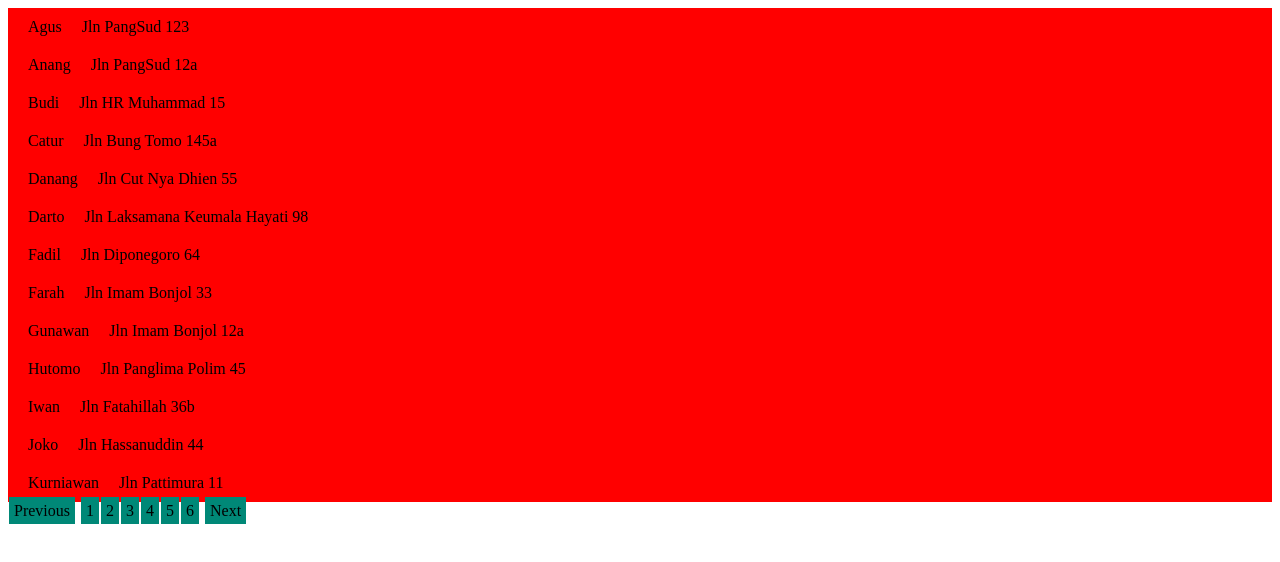
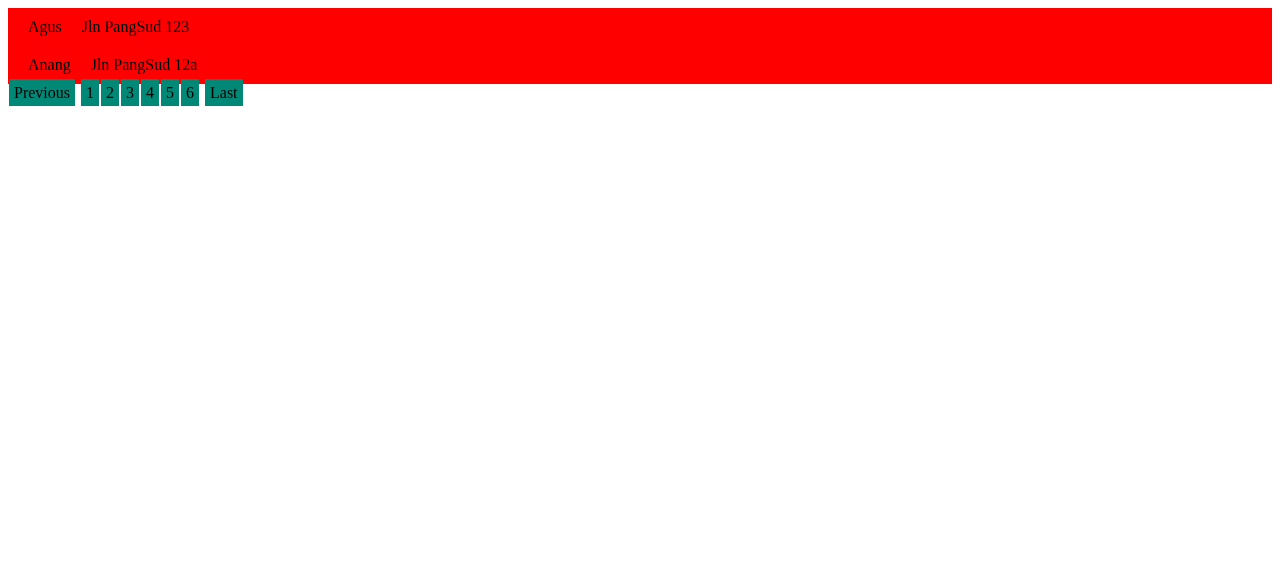
Before and after one commit to pujie/sentot, a plain HTML site: page index.html in a window 1280 px wide. Drawn offline with nearby package versions, Linux system fonts and the light colour scheme.

Commit message:
apply pagination

```diff
--- a/sentot.css
+++ b/sentot.css
@@ -10,7 +10,9 @@
 	border:1px;
 	margin:1px;
 	padding: 5px;
+	cursor:pointer;
 }
 .pagination:hover{
 	background: red;
+	color:yellow;
 }
--- a/sentot.js
+++ b/sentot.js
@@ -2,30 +2,41 @@ $.fn.sentot = function(options){
 	var settings = $.extend({
 		dataSource:[],
 		fields:[],
-		itemPerPage:0,
+		itemPerPage:4,
 		orderBy:"name",
 		orderType:"asc",
 		maxButtonNumber:5
 	},options);
+	$(this).append('<div id="container"></div>');
 	var that = this,
 		obj = jQuery.parseJSON(settings.dataSource),
 		objCount = obj.length,
-		pageAmount=countPages(settings.itemPerPage,objCount);
-	for(x=0;x<obj.length;x++){
-		str='';
-		for(y=0;y<settings.fields.length;y++){
-			str+='<span class="subitem">'+obj[x][settings.fields[y]]+'</span>';
+		pageAmount=countPages(settings.itemPerPage,objCount),
+		populateItems = function(firstItem,itemPerPage){
+			console.log('item populated',firstItem,itemPerPage);
+			for(x=parseInt(firstItem);x<parseInt(itemPerPage)+parseInt(firstItem);x++){
+				str='';
+				for(y=0;y<settings.fields.length;y++){
+					str+='<span class="subitem">'+obj[x][settings.fields[y]]+'</span>';
+					console.log('item got',x,obj[x][settings.fields[y]]);
+				}
+				$('#container').append('<div class="item">'+str+'</div>');
+			}
 		}
-		that.append('<div class="item">'+str+'</div>');
-	}
+	populateItems(0,settings.itemPerPage);
 	that.append(makePagination(1,pageAmount));
+	that.on('click','.pagination',function(){
+		console.log('this class',$(this).attr('value'));
+		$('.item').remove();
+		populateItems(parseInt(settings.itemPerPage)*parseInt($(this).attr('value')-1),settings.itemPerPage);
+	});
 }
 makePagination = function(firstPage,pageAmount){
 	var str = '';
 	for(var i=firstPage;i<pageAmount;i++){
-		str+='<span class="pagination '+i+'">'+i+ '</span>';
+		str+='<span class="pagination" value="'+i+'">'+i+ '</span>';
 	}
-	return '<div><span class="pagination">Previous</span> '+str+' <span class="pagination">Next</span></div>';
+	return '<div><span class="pagination" value="prev">Previous</span> '+str+' <span class="pagination" value="Last">Last</span></div>';
 }
 countPages = function(itemPerPage,itemCount){
 	if(itemPerPage>itemCount){
```
